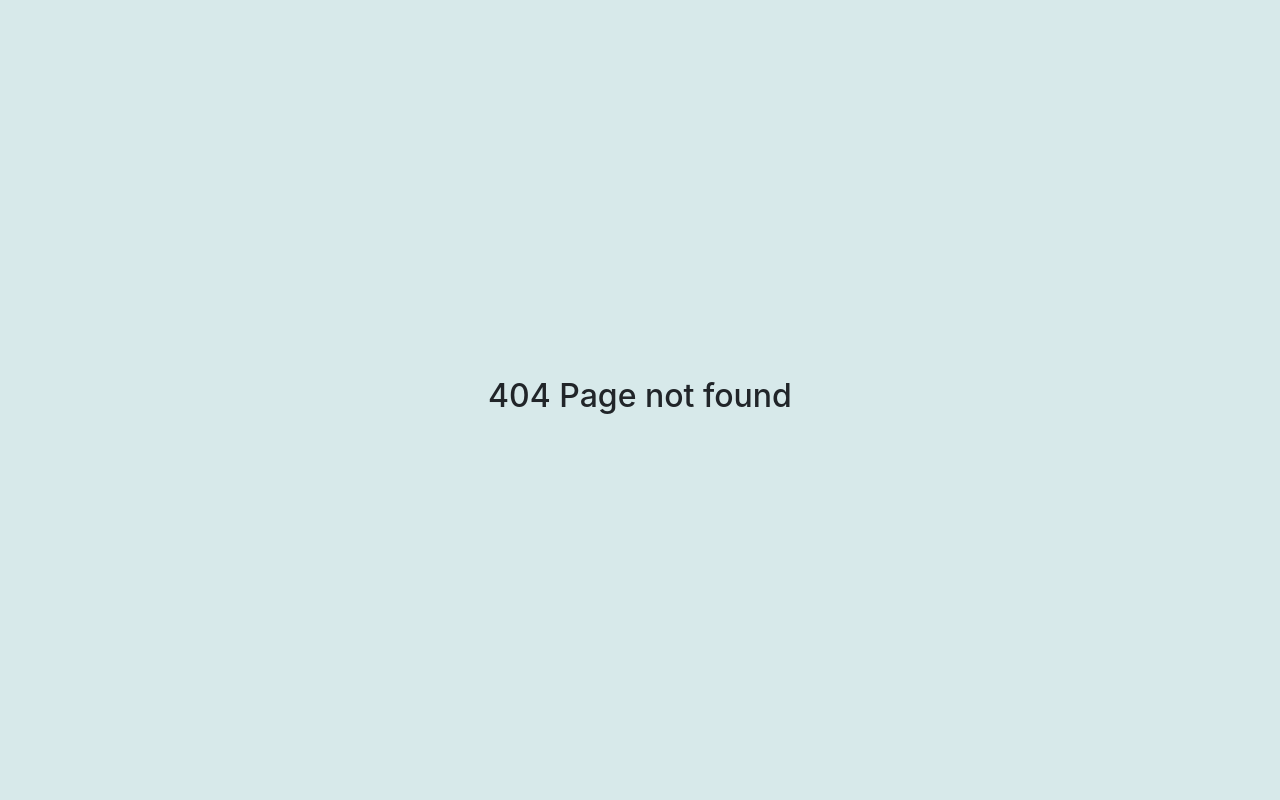
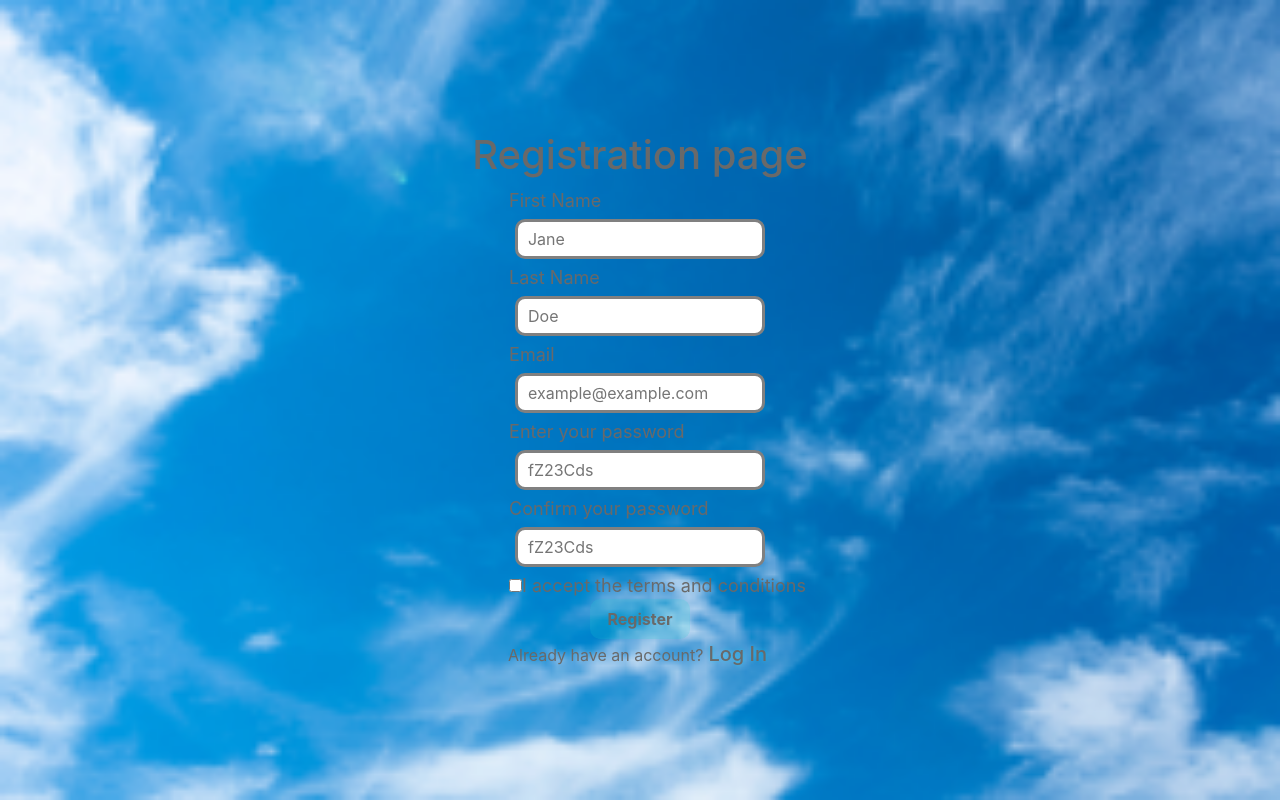
Before and after one commit to scrazym/Weather_App, a React (Create React App) app in the folder weather_app/: page /registration in a window 1280 px wide. Before the commit this address had no page. Built offline with nearby package versions, Linux system fonts and the light colour scheme.

Commit message:
feat: add login and registration page

```diff
--- a/weather_app/src/components/app/App.tsx
+++ b/weather_app/src/components/app/App.tsx
@@ -1,8 +1,9 @@
 import { BrowserRouter as Router, Route, Routes } from "react-router-dom";
 import { useTheme } from "context/theme";
-import LoginPage from "pages/LoginPage";
+import LoginPage from "pages/loginPage/LoginPage";
 import { MainPage } from "pages/MainPage";
 import { PageNotFound } from "pages/Page404";
+import RegistrationPage from "pages/registrationPage/RegistrationPage";
 
 import "./App.scss";
 
@@ -13,8 +14,9 @@ function App() {
       <Router>
         <Routes>
           <Route path="/" element={<MainPage />} />
+          <Route path="/login" element={<LoginPage />} />
+          <Route path="/registration" element={<RegistrationPage />} />
           <Route path="*" element={<PageNotFound />} />
-          <Route path="/login" element={<LoginPage />} />
         </Routes>
       </Router>
     </div>
--- a/weather_app/src/components/LoginForm/loginForm.scss
+++ b/weather_app/src/components/form/LoginForm/loginForm.scss
@@ -5,6 +5,7 @@
   justify-content: center;
   &__input {
     border-radius: 10px;
+    margin: 5px 0;
     width: 250px;
     height: 40px;
     padding: 3px 10px;
@@ -17,6 +18,8 @@
   label {
     color: rgb(var(--text));
     font-size: 18px;
+    align-self: flex-start;
+    padding-left: 35px;
   }
 }
 .error {
--- /dev/null
+++ b/weather_app/src/components/form/registrationForm/RegistrationForm.tsx
@@ -0,0 +1,97 @@
+import { Form, Formik } from "formik";
+import MyCheckbox from "ui/input/checkbox/MyCheckBox";
+import MyTextInput from "ui/input/textInput/Input";
+import * as Yup from "yup";
+
+import "./registrationForm.scss";
+const passwordRules = /^(?=.*\d)(?=.*[a-z])(?=.*[A-Z]).{5,}$/;
+const RegistrationForm: React.FC<object> = () => {
+  return (
+    <>
+      <Formik
+        initialValues={{
+          firstName: "",
+          lastName: "",
+          password: "",
+          acceptedTerms: false,
+          email: "",
+        }}
+        validationSchema={Yup.object({
+          firstName: Yup.string()
+            .max(15, "Must be 15 characters or less")
+            .min(2, "Must be 2 characters or more")
+            .required("Required"),
+          lastName: Yup.string()
+            .max(20, "Must be 20 characters or less")
+            .required("Required"),
+          password: Yup.string()
+            .matches(passwordRules, {
+              message: "Please create a stronger password",
+            })
+            .required("Required"),
+          acceptedTerms: Yup.boolean()
+            .required("Required")
+            .oneOf([true], "You must accept the terms and conditions."),
+          email: Yup.string()
+            .email("Invalid email address")
+            .required("Required"),
+        })}
+        onSubmit={(values, { setSubmitting }) => {
+          setTimeout(() => {
+            alert(JSON.stringify(values, null, 2));
+            setSubmitting(false);
+          }, 400);
+        }}
+      >
+        <Form className="form">
+          <MyTextInput
+            label="First Name"
+            name="firstName"
+            type="text"
+            placeholder="Jane"
+            className="form__input"
+          />
+
+          <MyTextInput
+            label="Last Name"
+            name="lastName"
+            type="text"
+            placeholder="Doe"
+            className="form__input"
+          />
+          <MyTextInput
+            label="Email"
+            name="email"
+            type="email"
+            placeholder="example@example.com"
+            className="form__input"
+          />
+          <MyTextInput
+            label="Enter your password"
+            name="password"
+            type="password"
+            placeholder="fZ23Cds"
+            className="form__input"
+          />
+          <MyTextInput
+            label="Confirm your password"
+            name="password"
+            type="password"
+            placeholder="fZ23Cds"
+            className="form__input"
+          />
+
+          <MyCheckbox
+            text="I accept the terms and conditions"
+            name="acceptedTerms"
+          />
+
+          <button className="btn" type="submit">
+            Register
+          </button>
+        </Form>
+      </Formik>
+    </>
+  );
+};
+export default RegistrationForm;
--- a/weather_app/src/pages/LoginPage.tsx
+++ /dev/null
@@ -1,13 +0,0 @@
-import SignupForm from "components/LoginForm/LoginForm";
-
-import "./loginPage.scss";
-const LoginPage = () => {
-  return (
-    <div className="login">
-      <h1 className="text">Login page</h1>
-      <SignupForm />
-    </div>
-  );
-};
-
-export default LoginPage;
--- /dev/null
+++ b/weather_app/src/pages/loginPage/LoginPage.tsx
@@ -0,0 +1,22 @@
+import { NavLink } from "react-router-dom";
+
+import SignupForm from "components/form/LoginForm/LoginForm";
+
+import "./loginPage.scss";
+const LoginPage = () => {
+  return (
+    <div className="login">
+      <h3 className="text">Login page</h3>
+      <SignupForm />
+      <span className="text">
+        Do not have an account yet?
+        <NavLink className="link link__register" to="/registration">
+          Register
+        </NavLink>{" "}
+        for free now
+      </span>
+    </div>
+  );
+};
+
+export default LoginPage;
--- /dev/null
+++ b/weather_app/src/pages/registrationPage/RegistrationPage.tsx
@@ -0,0 +1,20 @@
+import { NavLink } from "react-router-dom";
+
+import RegistrationForm from "components/form/registrationForm/RegistrationForm";
+
+const RegistrationPage = () => {
+  return (
+    <div className="login">
+      <h1 className="text">Registration page</h1>
+      <RegistrationForm />
+      <span className="text">
+        Already have an account?
+        <NavLink className="link link__register" to="/registration">
+          Log In
+        </NavLink>{" "}
+      </span>
+    </div>
+  );
+};
+
+export default RegistrationPage;
--- a/weather_app/src/ui/link/link.scss
+++ b/weather_app/src/ui/link/link.scss
@@ -4,6 +4,7 @@
   font-size: 14px;
   font-weight: 400;
   transition: all 0.4s ease-in;
+  padding: 0 5px;
   &__title {
     font-size: 22px;
     font-weight: 600;
@@ -18,4 +19,25 @@
       text-shadow: rgb(0, 213, 255) 1px 0 10px;
     }
   }
+  &__register {
+    font-size: 20px;
+    font-weight: 500;
+    animation: flicker 1.5s infinite;
+    &:hover {
+      animation: none;
+      text-shadow: rgb(255, 111, 0) 3px 4px 10px;
+    }
+  }
 }
+
+@keyframes flicker {
+  0% {
+    text-shadow: none;
+  }
+  50% {
+    text-shadow: rgb(0, 213, 255) 1px 0 10px;
+  }
+  100% {
+    text-shadow: none;
+  }
+}
```
Also changed, not shown: weather_app/src/components/form/LoginForm/LoginForm.tsx (renamed from weather_app/src/components/LoginForm/LoginForm.tsx), weather_app/src/components/form/registrationForm/registrationForm.scss (added), weather_app/src/pages/loginPage/loginPage.scss (renamed from weather_app/src/pages/loginPage.scss), 11 other files (tests, documents, lock files or other folders).
